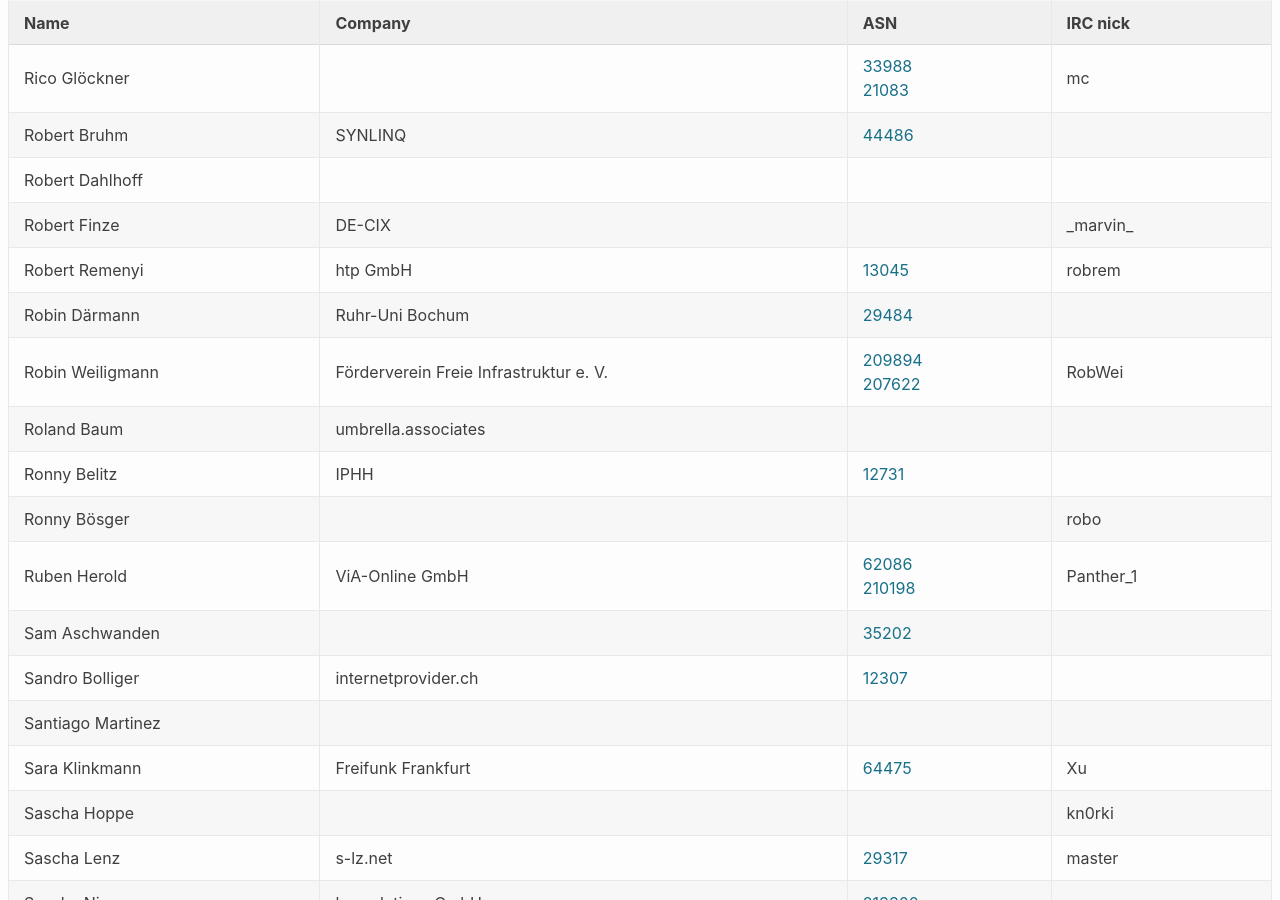
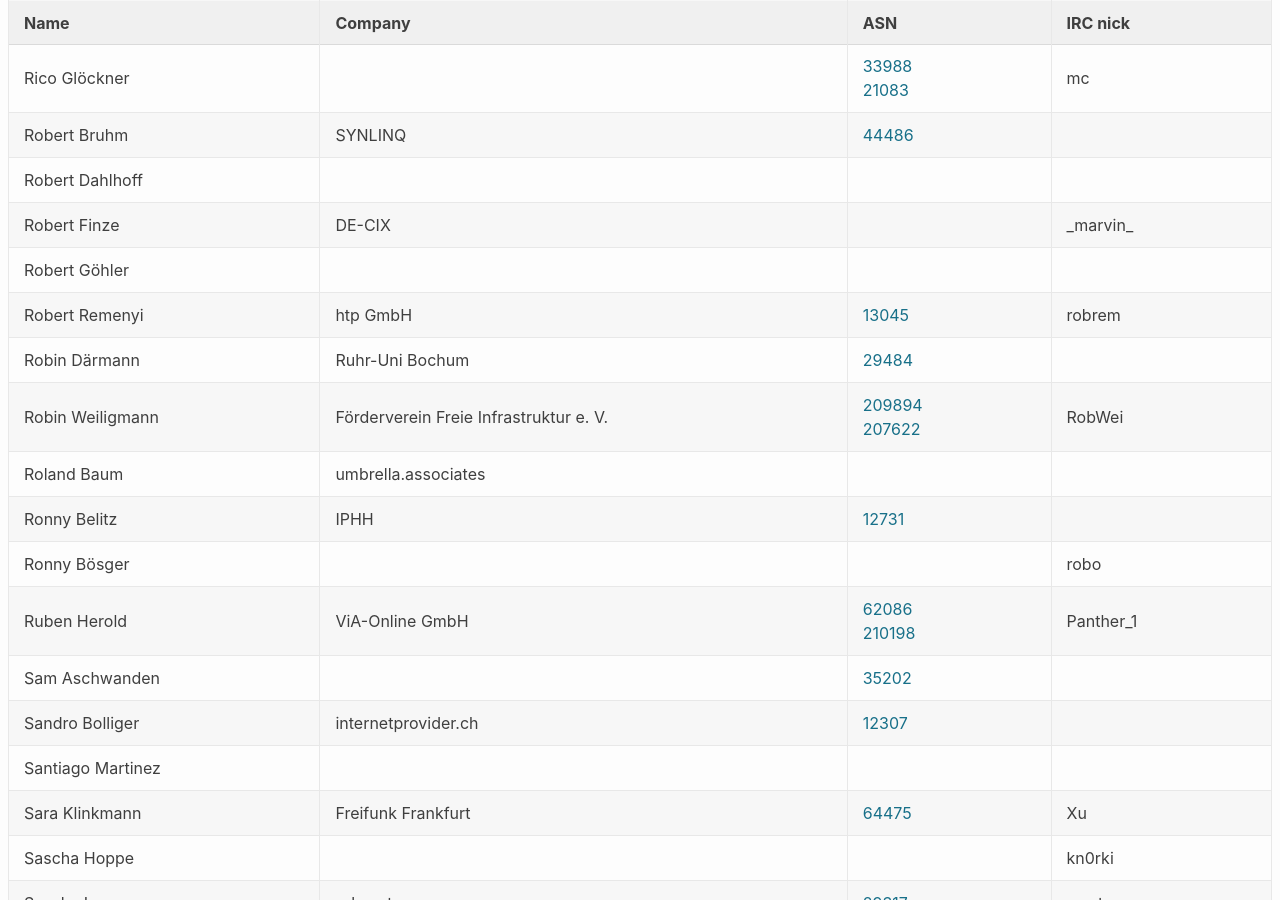
Before and after one commit to denog/pretix-attendeelist, a Jekyll site: the page built from index.markdown, in a window 1280 px wide and 900 px high, scrolled down 14320 px. Built offline with Jekyll 4.4.1, drawn with Linux system fonts in a browser that asks for light colours.

Commit message:
Latest data: Tue Oct 27 09:52:43 UTC 2020

```diff
--- a/_data/attendees.json
+++ b/_data/attendees.json
@@ -1830,6 +1830,12 @@
     "asn": null
   },
   {
+    "name": "Robert Göhler",
+    "company": null,
+    "irc": null,
+    "asn": null
+  },
+  {
     "name": "Robert Remenyi",
     "company": "htp GmbH",
     "irc": "robrem",
```
